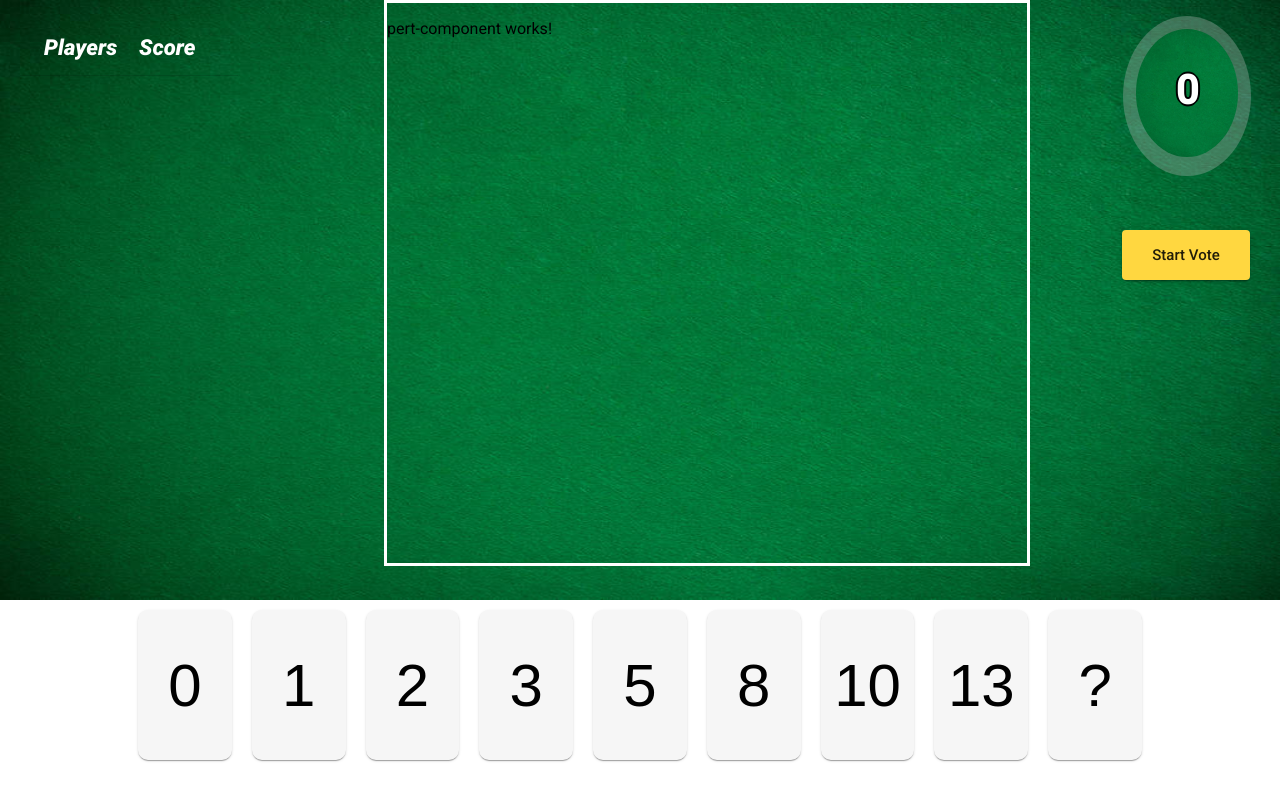
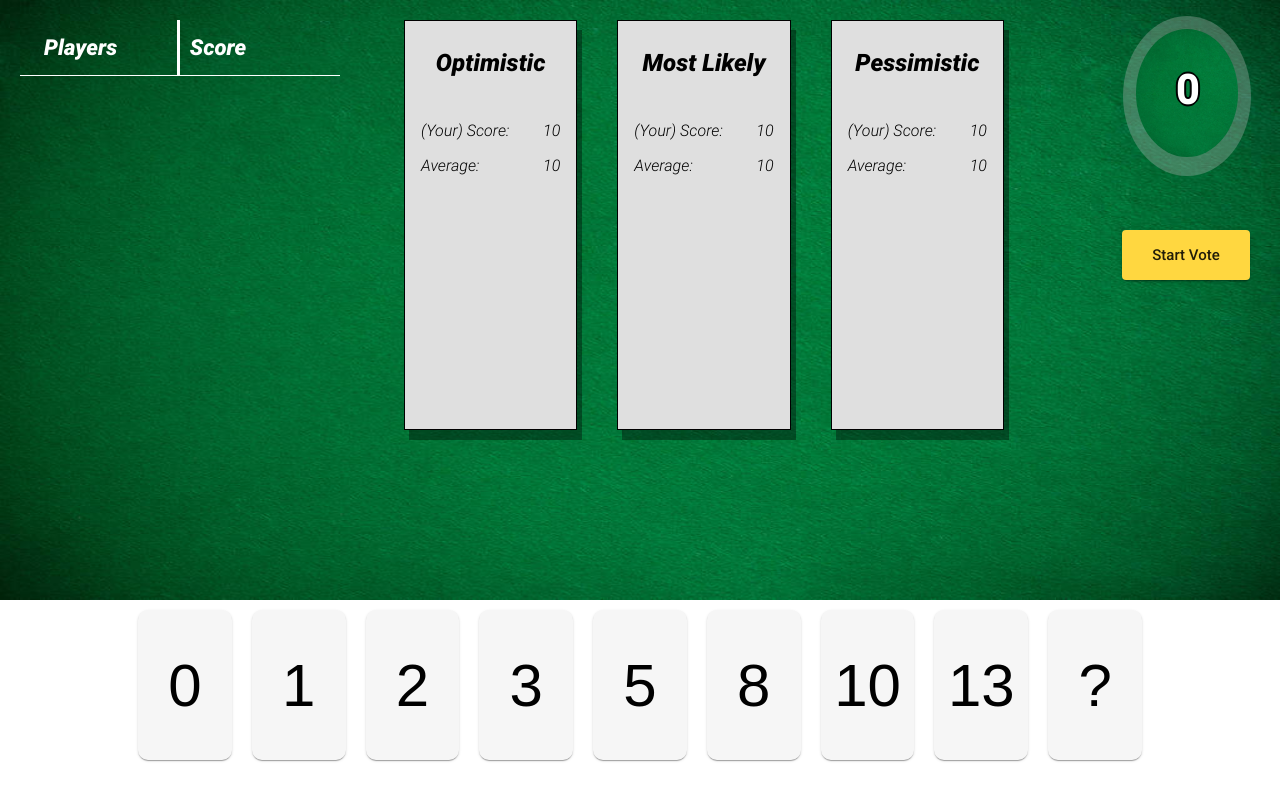
Before and after one commit to adriankelsey/planning-poker, an Angular app: page /login in a window 1280 px wide. Both pictures are taken after a click on the button "Enter". Built offline with nearby package versions, Linux system fonts and the light colour scheme; no server answers.

Commit message:
restyle project

```diff
--- a/src/app/main-component/main.component.scss
+++ b/src/app/main-component/main.component.scss
@@ -85,6 +85,7 @@
 
 .menu {
   position: absolute;
+  width: 25%;
   background-color: rgba(255, 145, 0, 0);
 }
 
@@ -146,6 +147,4 @@ h1 {
   width: 50%;
   height: 70%;
   position: absolute;
-  border-style: solid;
-  border-color: white;
 }
--- a/src/app/pert-component/pert-component.component.html
+++ b/src/app/pert-component/pert-component.component.html
@@ -1 +1,23 @@
-<p>pert-component works!</p>
+<div class="main">
+  <div class="optimistic">
+    <h2>Optimistic</h2>
+    <div class="scores">
+      <p>(Your) Score: <span>10</span></p>
+      <p>Average:<span>10</span></p>
+    </div>
+  </div>
+  <div class="most-likely">
+    <h2>Most Likely</h2>
+    <div class="scores">
+      <p>(Your) Score: <span>10</span></p>
+      <p>Average:<span>10</span></p>
+    </div>
+  </div>
+  <div class="pessimistic">
+    <h2>Pessimistic</h2>
+    <div class="scores">
+      <p>(Your) Score: <span>10</span></p>
+      <p>Average:<span>10</span></p>
+    </div>
+  </div>
+</div>
--- a/src/app/pert-component/pert-component.component.scss
+++ b/src/app/pert-component/pert-component.component.scss
@@ -0,0 +1,38 @@
+.main {
+  display: flex;
+  justify-content: center;
+  width: 100%;
+  height: 100%;
+}
+
+.optimistic,
+.most-likely,
+.pessimistic {
+  border-style: solid;
+  border-color: rgb(0, 0, 0);
+  background-color: rgb(223, 223, 223);
+  border-width: 1px;
+  padding: 8px;
+  margin: 20px;
+  width: 45%;
+  height: 70%;
+  display: flex;
+  flex-direction: column;
+  box-shadow: 5px 10px rgba(0, 0, 0, 0.372);
+}
+
+h2 {
+  display: flex;
+  justify-content: center;
+  font-family: "MyFont";
+}
+
+.scores {
+  padding: 8px;
+  p {
+    font-family: "RobotoItalic";
+    font-size: 16px;
+    display: flex;
+    justify-content: space-between;
+  }
+}
--- a/src/app/table-component/table.component.html
+++ b/src/app/table-component/table.component.html
@@ -1,18 +1,30 @@
 <div class="main-content">
   <table mat-table [dataSource]="dataSource">
     <ng-container matColumnDef="name">
-      <th mat-header-cell *matHeaderCellDef>Players</th>
-      <td mat-cell *matCellDef="let user">{{ user.playerName }}</td>
+      <th class="header-players" mat-header-cell *matHeaderCellDef>Players</th>
+      <td
+        class="row-players"
+        mat-cell
+        *matCellDef="let user"
+        style="border-bottom: none"
+      >
+        {{ user.playerName }}
+      </td>
     </ng-container>
     <ng-container matColumnDef="score">
-      <th mat-header-cell *matHeaderCellDef>Score</th>
-      <td mat-cell *matCellDef="let user">
+      <th class="header-score" mat-header-cell *matHeaderCellDef>Score</th>
+      <td class="row-score" mat-cell *matCellDef="let user">
         <div *ngIf="visible == true">{{ user.playerScore }}</div>
       </td>
     </ng-container>
     <ng-container matColumnDef="voted">
-      <th mat-header-cell *matHeaderCellDef></th>
-      <td mat-cell *matCellDef="let state">
+      <th mat-header-cell *matHeaderCellDef style="border-color: white"></th>
+      <td
+        class="row-img"
+        mat-cell
+        *matCellDef="let state"
+        style="border-bottom: none"
+      >
         <img
           [hidden]="!state.voted"
           class="playing-card"
--- a/src/main.ts
+++ b/src/main.ts
@@ -8,5 +8,6 @@ if (environment.production) {
   enableProdMode();
 }
 
-platformBrowserDynamic().bootstrapModule(AppModule)
-  .catch(err => console.error(err));
+platformBrowserDynamic()
+  .bootstrapModule(AppModule)
+  .catch((err) => console.error(err));
```
